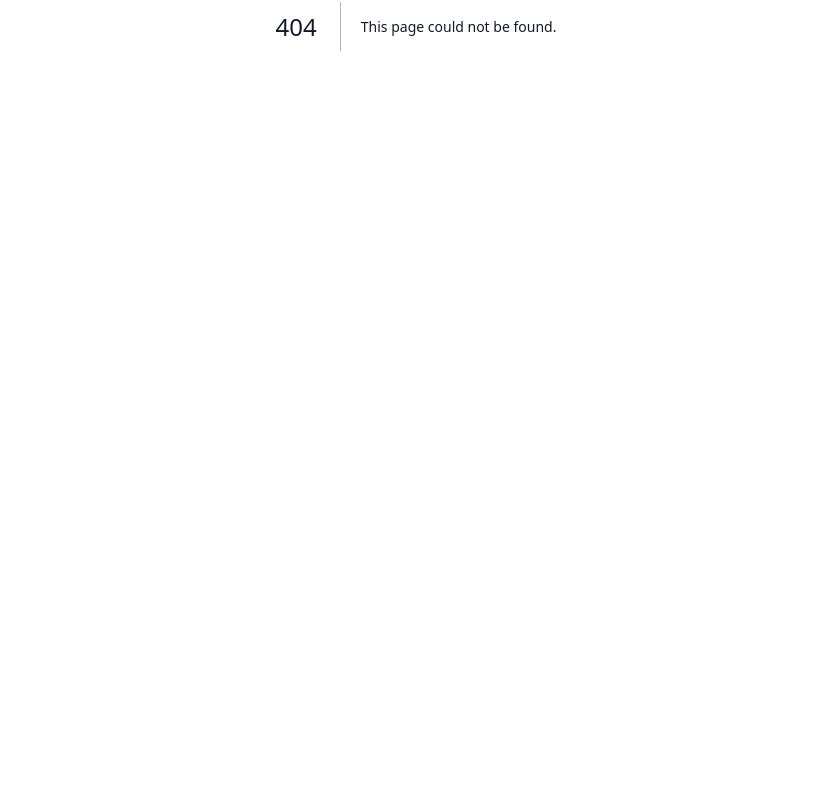
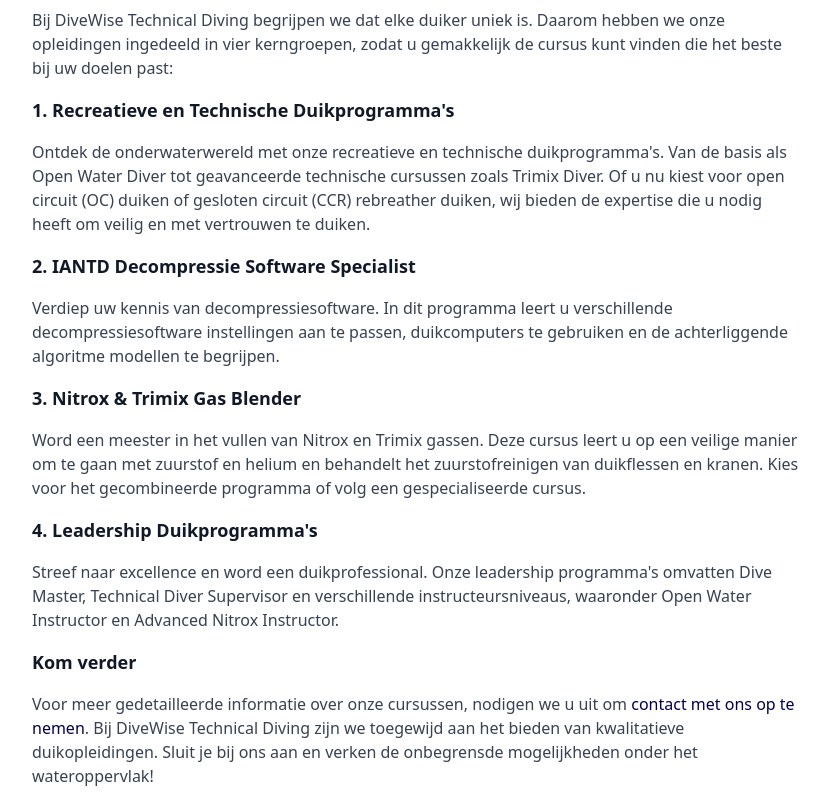
Before and after one commit to JoeriSmits/DiveWise, a Next.js app: page /opleidingen in a window 1280 px wide. Before the commit this address had no page. Shown: the part 374-1180 px from the top of the page, without its empty margins (224-1053 px from the left). Before the commit the page ends 800 px from the top, so only its background shows below. Built offline with nearby package versions, Linux system fonts and the light colour scheme.

Commit message:
feat: added opleidingen page

```diff
--- /dev/null
+++ b/components/clink/clink.tsx
@@ -0,0 +1,11 @@
+import Link from "next/link";
+
+const CLink = ({ children, ...props }: any) => {
+    return (
+        <Link className={`text-primary-900 hover:text-primary-700 hover:underline ${props.className}`} {...props}>
+            {children}
+        </Link>
+    )
+}
+
+export default CLink;
--- a/components/navbar/navbar.tsx
+++ b/components/navbar/navbar.tsx
@@ -11,7 +11,7 @@
             <div className="flex space-x-3 md:space-x-8 text-neutral-800">
                 <Link href="/">Home</Link>
                 <Link href="/missie">Missie</Link>
-                <a href="#">Opleidingen</a>
+                <Link href="/opleidingen">Opleidingen</Link>
                 <Link href="/over-mij">Over Mij</Link>
                 <a href="#">Prijzen</a>
                 <a href="#">Contact</a>
--- a/modules/hero-header/hero-header.tsx
+++ b/modules/hero-header/hero-header.tsx
@@ -1,5 +1,6 @@
 import Button from "@/components/button/button";
 import Image from "next/image";
+import Link from "next/link";
 
 const HeroHeaderModule = (): JSX.Element => {
     return (
@@ -8,7 +9,12 @@
                 <span className="subheading">DiveWise Technical Diving</span>
                 <h1>Dé Duikschool voor Technische Duik- en Rebreather Opleidingen in Nederland!</h1>
                 <h2 className="text text-lg font-normal">Veilig, Kleinschalig en Persoonlijk - Wij Brengen Vertrouwen en Plezier in Je Duikavontuur!</h2>
-                <Button>Bekijk onze opleidingen</Button>
+
+                <div>
+                    <Link href="/opleidingen">
+                        <Button>Bekijk onze opleidingen</Button>
+                    </Link>
+                </div>
             </div>
             <Image className="w-full" src="/assets/images/hero-header-diver.jpg" alt="A diver with a rebreather taking a photo of a ship wreck" width={592} height={592} />
         </div>
--- a/pages/missie.tsx
+++ b/pages/missie.tsx
@@ -2,8 +2,10 @@
 import type { NextPageWithLayout } from './_app'
 import Layout from '@/components/layout'
 import Image from 'next/image'
+import CLink from '@/components/clink/clink'
+import Button from '@/components/button/button'
 
-const OverMij: NextPageWithLayout = () => {
+const Mission: NextPageWithLayout = () => {
     return (
         <Layout>
             <div className="max-w-screen-md mx-auto">
@@ -16,6 +18,11 @@
                         <p>Bij Divewise begrijpen we dat veiligheid en kennis hand in hand gaan. Daarom leggen we een sterke nadruk op milieubewustzijn en het behoud van de onderwateromgeving, zodat toekomstige generaties ook van de wonderen van de oceaan kunnen genieten. Onze cursussen zijn zorgvuldig ontworpen om niet alleen technische vaardigheden te verbeteren maar ook om duikers bewust te maken van de impact die ze hebben op de mariene ecosystemen.</p>
                         <p>Door deel te nemen aan onze programma's, worden duikers onderdeel van een exclusieve gemeenschap die de lat hoger legt in de wereld van het technisch duiken. Divewise is niet alleen je duikschool; het is je partner in avontuur, een plek waar je wordt uitgedaagd om je grenzen te verleggen en nieuwe, adembenemende onderwaterlandschappen te ontdekken. Met Divewise duik je niet alleen in de diepte; je duikt in een leven van eindeloze ontdekkingen en avonturen, ondersteund door onze toewijding aan uitmuntendheid en een voortdurende passie voor de zee.</p>
                         <p>Dit is de wereld van Divewise – waar jouw passie voor technisch duiken wordt versterkt door onze expertise, innovatie en een onwrikbare toewijding aan het creëren van een veilige, verrijkende en onvergetelijke duikervaring.</p>
+                        <p>
+                            <CLink href="/opleidingen">
+                                <Button>Bekijk welke opleidingen wij te bieden hebben</Button>
+                            </CLink>
+                        </p>
                     </div>
                 </BodyText>
             </div>
@@ -24,4 +31,4 @@
 }
 
 
-export default OverMij
+export default Mission
--- /dev/null
+++ b/pages/opleidingen.tsx
@@ -0,0 +1,37 @@
+import BodyText from '@/components/bodytext/bodytext'
+import type { NextPageWithLayout } from './_app'
+import Layout from '@/components/layout'
+import CLink from '@/components/clink/clink'
+
+const Opleidingen: NextPageWithLayout = () => {
+    return (
+        <Layout>
+            <div className="max-w-screen-md mx-auto">
+                <BodyText title="Ontdek Duiken op Alle Niveaus met DiveWise Technical Diving" subtitle="Opleidingen">
+                    <div className="space-y-4">
+                        <p>Of u nu een beginnende recreatieve duiker bent of uw technische duikvaardigheden naar een hoger niveau wilt tillen, wij bieden een breed scala aan IANTD erkende opleidingen die aansluiten bij uw ambities en wensen.</p>
+                        <p>Bij DiveWise Technical Diving begrijpen we dat elke duiker uniek is. Daarom hebben we onze opleidingen ingedeeld in vier kerngroepen, zodat u gemakkelijk de cursus kunt vinden die het beste bij uw doelen past:</p>
+
+                        <h2 className="text-lg">1. Recreatieve en Technische Duikprogramma's</h2>
+                        <p>Ontdek de onderwaterwereld met onze recreatieve en technische duikprogramma's. Van de basis als Open Water Diver tot geavanceerde technische cursussen zoals Trimix Diver. Of u nu kiest voor open circuit (OC) duiken of gesloten circuit (CCR) rebreather duiken, wij bieden de expertise die u nodig heeft om veilig en met vertrouwen te duiken.</p>
+
+                        <h2 className="text-lg">2. IANTD Decompressie Software Specialist</h2>
+                        <p>Verdiep uw kennis van decompressiesoftware. In dit programma leert u verschillende decompressiesoftware instellingen aan te passen, duikcomputers te gebruiken en de achterliggende algoritme modellen te begrijpen.</p>
+
+                        <h2 className="text-lg">3. Nitrox & Trimix Gas Blender</h2>
+                        <p>Word een meester in het vullen van Nitrox en Trimix gassen. Deze cursus leert u op een veilige manier om te gaan met zuurstof en helium en behandelt het zuurstofreinigen van duikflessen en kranen. Kies voor het gecombineerde programma of volg een gespecialiseerde cursus.</p>
+
+                        <h2 className="text-lg">4. Leadership Duikprogramma's</h2>
+                        <p>Streef naar excellence en word een duikprofessional. Onze leadership programma's omvatten Dive Master, Technical Diver Supervisor en verschillende instructeursniveaus, waaronder Open Water Instructor en Advanced Nitrox Instructor.</p>
+
+                        <h2 className="text-lg">Kom verder</h2>
+                        <p>Voor meer gedetailleerde informatie over onze cursussen, nodigen we u uit om <CLink href="/contact">contact met ons op te nemen</CLink>. Bij DiveWise Technical Diving zijn we toegewijd aan het bieden van kwalitatieve duikopleidingen. Sluit je bij ons aan en verken de onbegrensde mogelijkheden onder het wateroppervlak!</p>
+                    </div>
+                </BodyText>
+            </div>
+        </Layout>
+    )
+}
+
+
+export default Opleidingen
```
